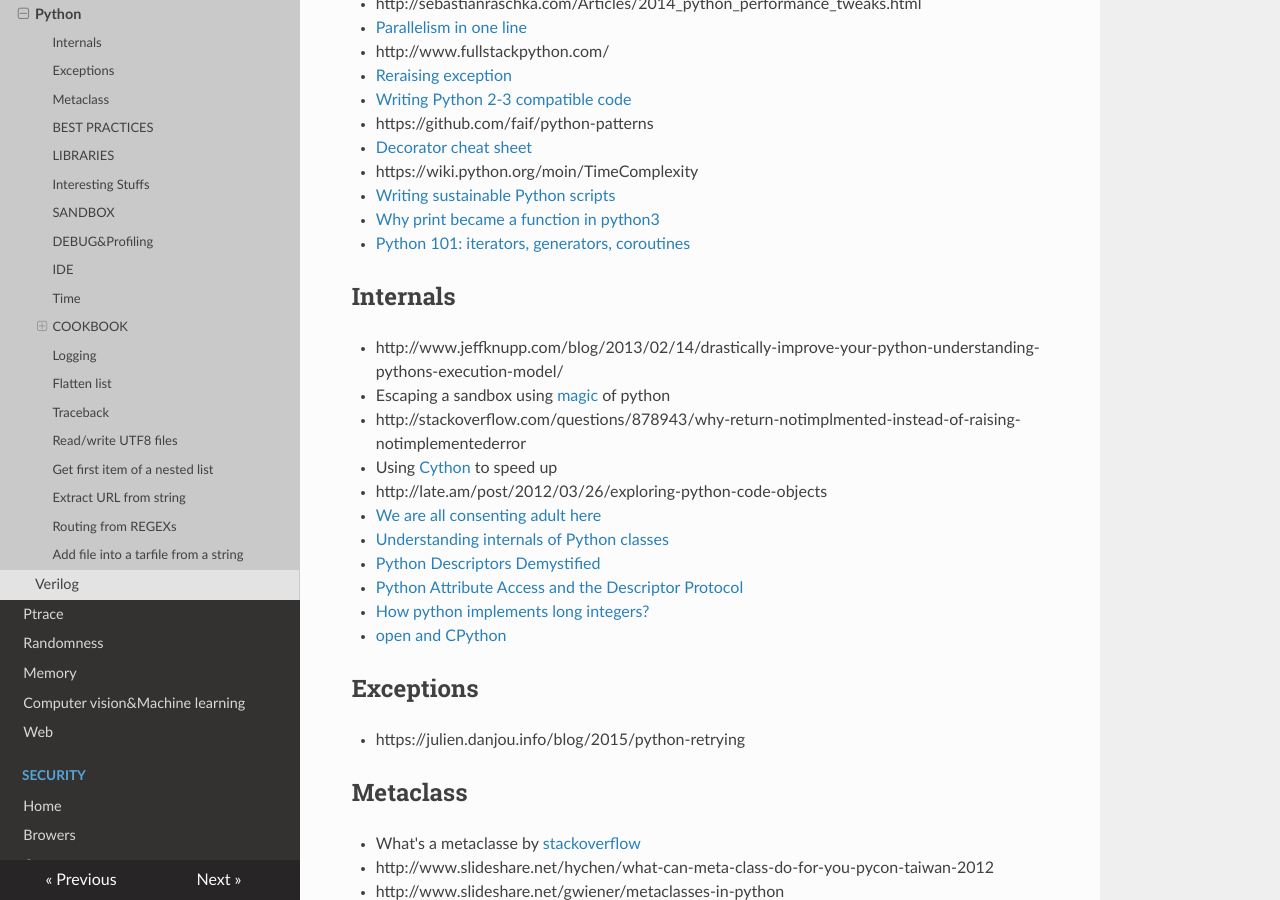
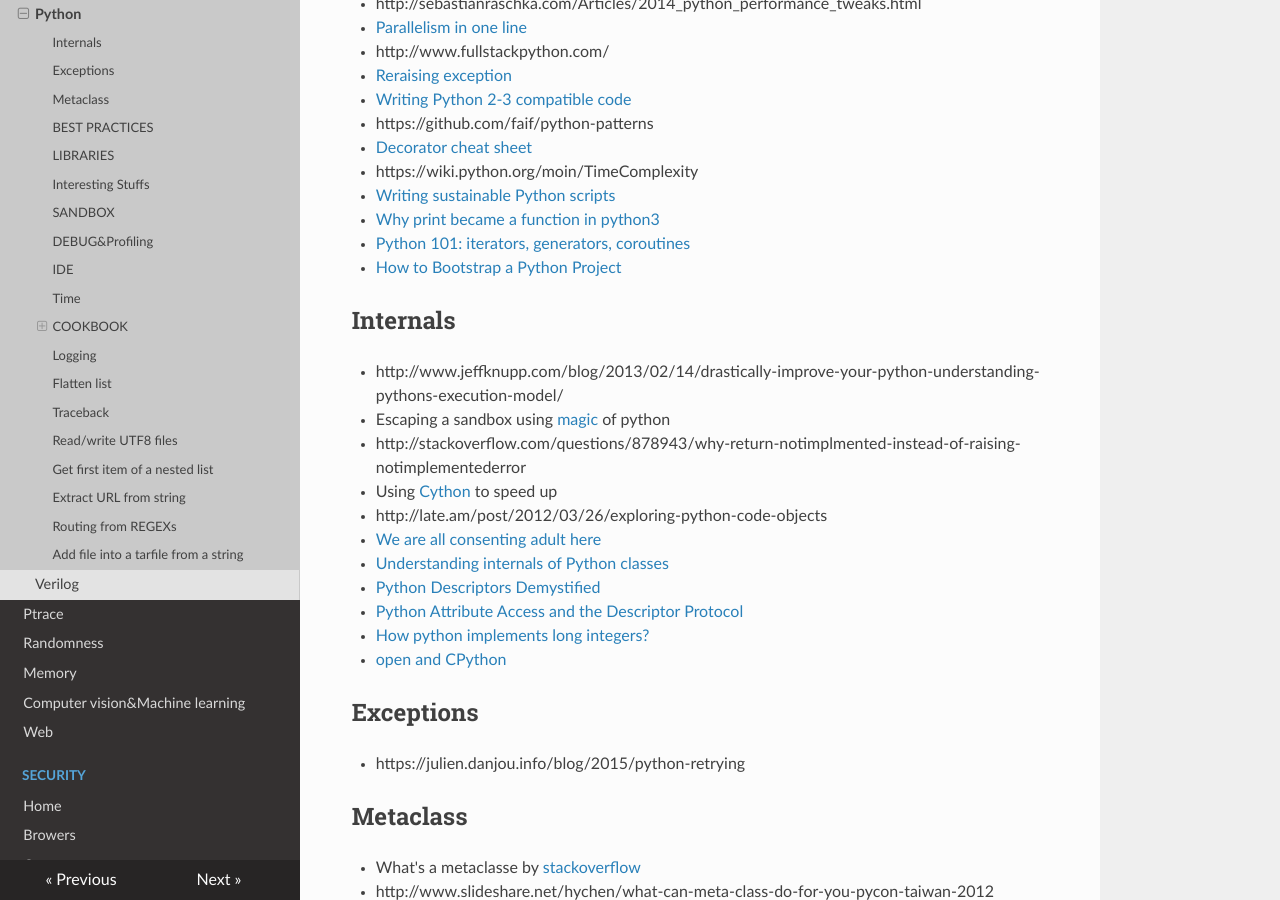
Before and after one commit to gipi/low-level, an MkDocs documentation site: the page built from docs/languages/python.md, in a window 1280 px wide and 900 px high, scrolled down 649 px. Built offline with MkDocs 1.6.1, drawn with Linux system fonts in a browser that asks for light colours; nearby versions of some CDN libraries; old or Windows-style settings are respelled for this version of MkDocs.

Commit message:
Update python.md

```diff
--- a/docs/languages/python.md
+++ b/docs/languages/python.md
@@ -30,6 +30,7 @@
  - [Writing sustainable Python scripts](https://vincent.bernat.ch/en/blog/2019-sustainable-python-script)
  - [Why print became a function in python3](https://snarky.ca/why-print-became-a-function-in-python-3/)
  - [Python 101: iterators, generators, coroutines](https://www.integralist.co.uk/posts/python-generators/)
+ - [How to Bootstrap a Python Project](https://blog.emacsos.com/bootstrap-a-python-project.html)
 
 ## Internals
 
```
